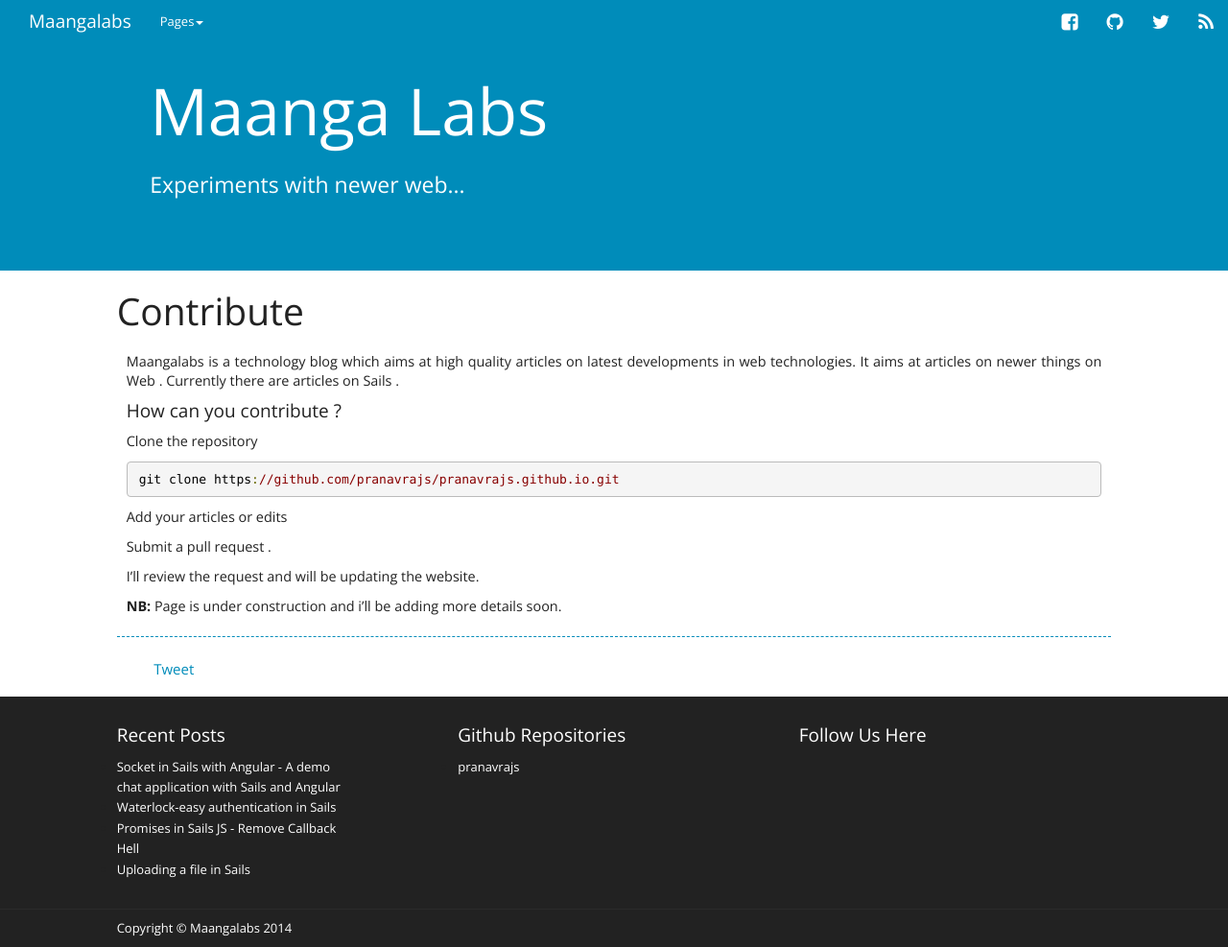
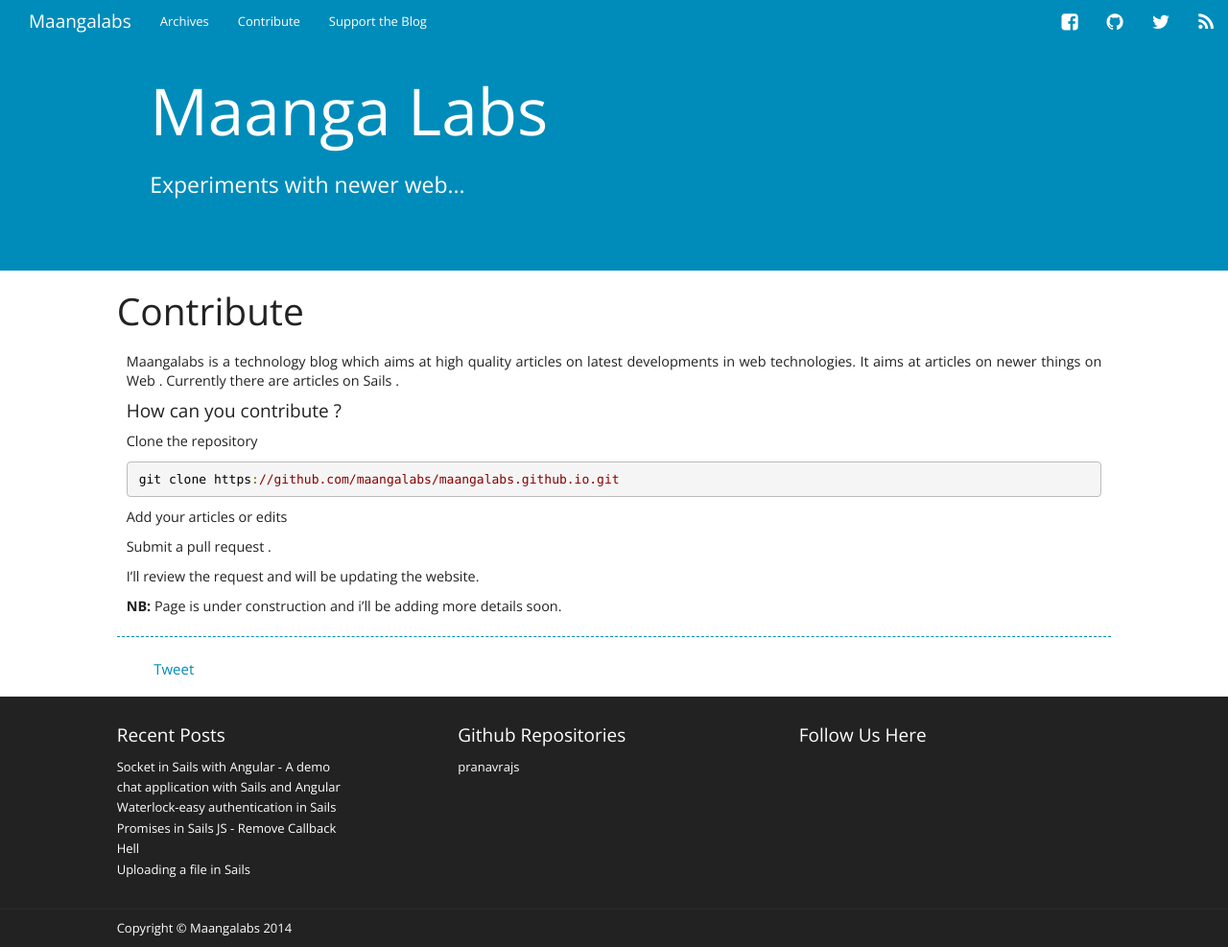
Before and after one commit to maangalabs/maangalabs.github.io, a Jekyll site: the page built from contribute.md, in a window 1280 px wide and 987 px high. Shown: the whole window at 96% size. Built offline with Jekyll 4.4.1, drawn with Linux system fonts in a browser that asks for light colours; nearby versions of some CDN libraries; comment, search, counter and statistics services are not loaded.

```diff
--- a/_includes/header.html
+++ b/_includes/header.html
@@ -9,24 +9,13 @@
       </div>
       <div class="navbar-collapse collapse navbar-inverse-collapse">
         <ul class="nav navbar-nav">
-          {% for page in site.pages %}
-            {% if page.title %}
-            {% if page.layout.eql? "page" %}
-              <li><a href="{{ page.url | prepend: site.baseurl }}">{{ page.title }}</a></li>
-            {% endif %}
-            {% endif %}
-          {% endfor %}
 
-          <li class="dropdown">
-            <a href="#" class="dropdown-toggle" data-toggle="dropdown">Pages<b class="caret"></b></a>
-            <ul class="dropdown-menu">
             {% for page in site.pages %}
               {% if page.title %}
-                <li><a href="{{ page.url | prepend: site.baseurl }}" style="text-transform : uppercase;">{{ page.title }}</a></li>
+                <li><a href="{{ page.url | prepend: site.baseurl }}">{{ page.title }}</a></li>
               {% endif %}
             {% endfor %}
-            </ul>
-          </li>
+
         </ul>
 
         <ul class="nav navbar-nav navbar-right left-syms">
--- a/contribute.md
+++ b/contribute.md
@@ -11,7 +11,7 @@ Maangalabs is a technology blog which aims at high quality articles on latest de
 Clone the repository
 
 {% highlight text %}
-git clone https://github.com/pranavrajs/pranavrajs.github.io.git
+git clone https://github.com/maangalabs/maangalabs.github.io.git
 {% endhighlight %}
 
 Add your articles or edits
```
Also changed, not shown: _includes/author_block.html (+12 -3 lines), donate.md (+15 -3 lines), index.html (+7 -9 lines).
